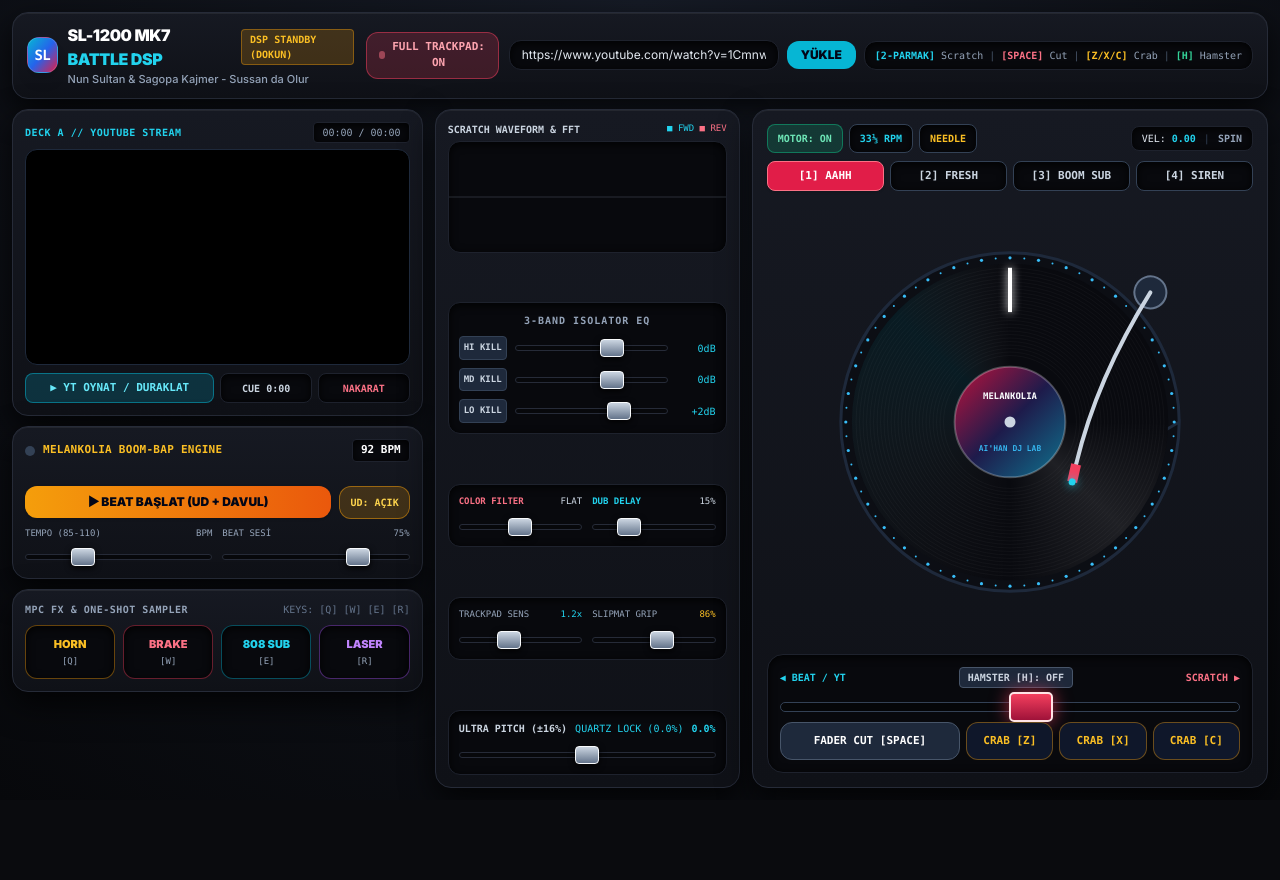
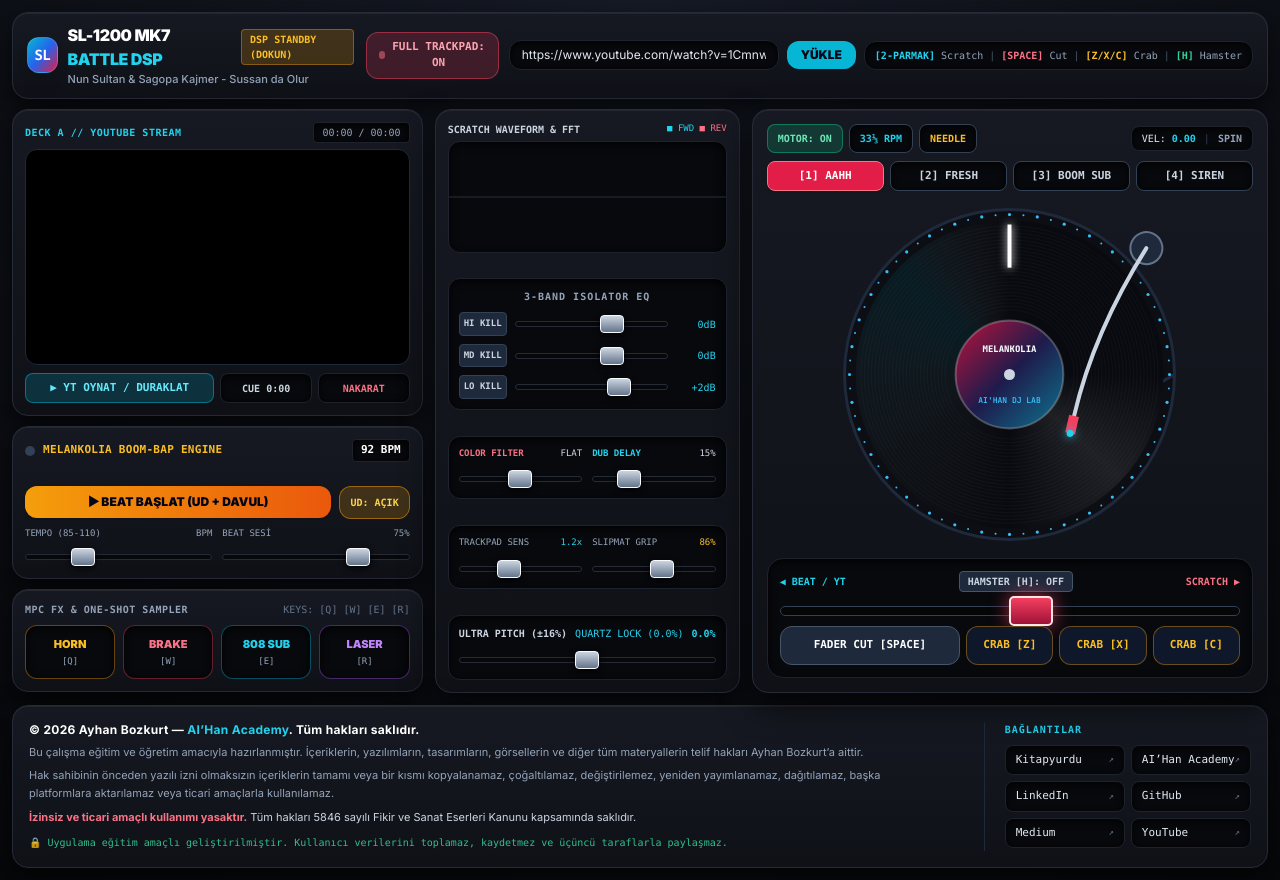
Before and after one commit to ayhanbzkrt/djayhan, a plain HTML site: page index.html in a window 1280 px wide. Before the commit the page ends 800 px from the top, so only its background shows below. Drawn offline with nearby package versions, Linux system fonts and the light colour scheme.

Commit message:
Add footer with copyright and legal notices
Added a footer with copyright and official links.

```diff
--- a/index.html
+++ b/index.html
@@ -392,6 +392,63 @@
             </div>
         </section>
     </main>
+
+    <!-- PRO HARDWARE FOOTER & COPYRIGHT -->
+    <footer class="max-w-[1440px] w-full mx-auto hardware-panel rounded-2xl px-4 py-4 mt-3 text-slate-300">
+        <div class="flex flex-col lg:flex-row justify-between gap-4">
+            <!-- Copyright & Legal Notice -->
+            <div class="space-y-1.5 text-[11px] leading-relaxed max-w-4xl">
+                <p class="font-bold text-white text-xs tracking-wide">
+                    © 2026 Ayhan Bozkurt — <span class="text-cyan-400">AI’Han Academy</span>. Tüm hakları saklıdır.
+                </p>
+                <p class="text-slate-400">
+                    Bu çalışma eğitim ve öğretim amacıyla hazırlanmıştır. İçeriklerin, yazılımların, tasarımların, görsellerin ve diğer tüm materyallerin telif hakları Ayhan Bozkurt’a aittir.
+                </p>
+                <p class="text-slate-400">
+                    Hak sahibinin önceden yazılı izni olmaksızın içeriklerin tamamı veya bir kısmı kopyalanamaz, çoğaltılamaz, değiştirilemez, yeniden yayımlanamaz, dağıtılamaz, başka platformlara aktarılamaz veya ticari amaçlarla kullanılamaz.
+                </p>
+                <p class="text-slate-300">
+                    <strong class="text-rose-400">İzinsiz ve ticari amaçlı kullanımı yasaktır.</strong> Tüm hakları 5846 sayılı Fikir ve Sanat Eserleri Kanunu kapsamında saklıdır.
+                </p>
+                <p class="text-emerald-400/90 font-mono text-[10px] pt-0.5">
+                    🔒 Uygulama eğitim amaçlı geliştirilmiştir. Kullanıcı verilerini toplamaz, kaydetmez ve üçüncü taraflarla paylaşmaz.
+                </p>
+            </div>
+
+            <!-- Official Links -->
+            <div class="lg:border-l lg:border-slate-800 lg:pl-5 flex flex-col justify-between min-w-[260px]">
+                <div>
+                    <div class="text-[10px] font-mono font-bold text-cyan-400 uppercase tracking-widest mb-2">Bağlantılar</div>
+                    <div class="grid grid-cols-2 sm:grid-cols-3 lg:grid-cols-2 gap-1.5 text-[11px] font-mono">
+                        <a href="https://www.kitapyurdu.com/yazar/ayhan-bozkurt/260288.html" target="_blank" rel="noopener noreferrer" class="hardware-inset hover:border-amber-400 text-slate-200 hover:text-amber-300 px-2.5 py-1.5 rounded-lg transition flex items-center justify-between">
+                            <span>Kitapyurdu</span>
+                            <span class="text-[9px] text-slate-500">↗</span>
+                        </a>
+                        <a href="https://ayhanbzkrt.github.io/benaihan/" target="_blank" rel="noopener noreferrer" class="hardware-inset hover:border-cyan-400 text-slate-200 hover:text-cyan-300 px-2.5 py-1.5 rounded-lg transition flex items-center justify-between">
+                            <span>AI’Han Academy</span>
+                            <span class="text-[9px] text-slate-500">↗</span>
+                        </a>
+                        <a href="https://www.linkedin.com/in/ayhanbozkurt/" target="_blank" rel="noopener noreferrer" class="hardware-inset hover:border-blue-400 text-slate-200 hover:text-blue-300 px-2.5 py-1.5 rounded-lg transition flex items-center justify-between">
+                            <span>LinkedIn</span>
+                            <span class="text-[9px] text-slate-500">↗</span>
+                        </a>
+                        <a href="https://github.com/ayhanbzkrt" target="_blank" rel="noopener noreferrer" class="hardware-inset hover:border-slate-400 text-slate-200 hover:text-white px-2.5 py-1.5 rounded-lg transition flex items-center justify-between">
+                            <span>GitHub</span>
+                            <span class="text-[9px] text-slate-500">↗</span>
+                        </a>
+                        <a href="https://medium.com/@ayhanbzkrt" target="_blank" rel="noopener noreferrer" class="hardware-inset hover:border-emerald-400 text-slate-200 hover:text-emerald-300 px-2.5 py-1.5 rounded-lg transition flex items-center justify-between">
+                            <span>Medium</span>
+                            <span class="text-[9px] text-slate-500">↗</span>
+                        </a>
+                        <a href="https://www.youtube.com/@ayhanbzkrt/videos" target="_blank" rel="noopener noreferrer" class="hardware-inset hover:border-rose-400 text-slate-200 hover:text-rose-300 px-2.5 py-1.5 rounded-lg transition flex items-center justify-between">
+                            <span>YouTube</span>
+                            <span class="text-[9px] text-slate-500">↗</span>
+                        </a>
+                    </div>
+                </div>
+            </div>
+        </div>
+    </footer>
 
     <!-- Toast Notification -->
     <div id="toast" class="fixed bottom-4 right-4 bg-slate-950 border border-cyan-500 text-white px-4 py-2 rounded-xl shadow-2xl font-mono text-xs opacity-0 pointer-events-none transition-opacity duration-200 z-50"></div>
```
